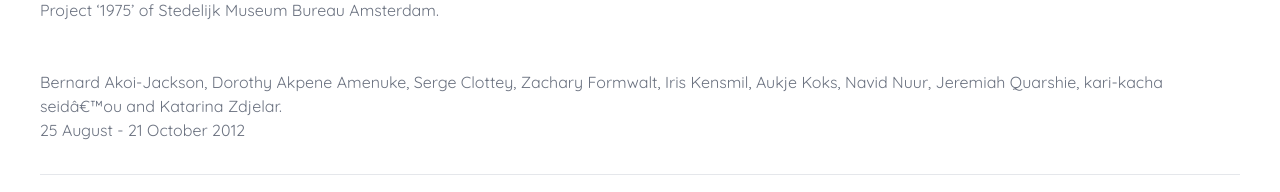
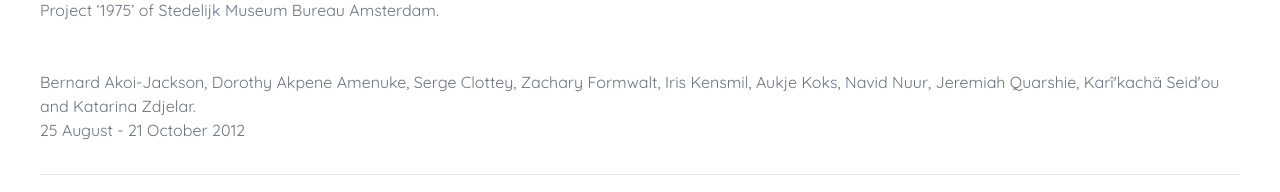
Before and after one commit to Eyram-gb/jayq, a Next.js app: page /exhibitions/travel in a window 1280 px wide. Shown: the part 742-934 px from the top of the page. Built offline with nearby package versions, Linux system fonts and the light colour scheme.

Commit message:
remote merge

```diff
--- a/src/pages/exhibitions/travel.jsx
+++ b/src/pages/exhibitions/travel.jsx
@@ -79,18 +79,20 @@ const Travel = () => {
         </p>
         <br />
         <p className="text-gray-500">
-         <span className="text-black">Curators:</span> Jelle Bouwhuis and Kerstin Winking (Stedelijk Museum Bureau
-          Amsterdam) Kofi Setordji and Odile Tevie (Nubuke Foundation) Time,
-          Trade & Travel has been made possible in part by contributions from
-          the Mondrian Fund, the Amsterdam Fund for the Arts, HIVOS and SNS
-          REAAL Fund The exhibition is part of Project &lsquo;1975&rsquo; of
-          Stedelijk Museum Bureau Amsterdam.
+          <span className="text-black">Curators:</span> Jelle Bouwhuis and
+          Kerstin Winking (Stedelijk Museum Bureau Amsterdam) Kofi Setordji and
+          Odile Tevie (Nubuke Foundation) Time, Trade & Travel has been made
+          possible in part by contributions from the Mondrian Fund, the
+          Amsterdam Fund for the Arts, HIVOS and SNS REAAL Fund The exhibition
+          is part of Project &lsquo;1975&rsquo; of Stedelijk Museum Bureau
+          Amsterdam.
         </p>
-        <br /><br />
+        <br />
+        <br />
         <p className="text-gray-500">
           Bernard Akoi-Jackson, Dorothy Akpene Amenuke, Serge Clottey, Zachary
           Formwalt, Iris Kensmil, Aukje Koks, Navid Nuur, Jeremiah Quarshie,
-          kari-kacha seidâ€™ou and Katarina Zdjelar.
+          Karî&apos;kachä Seid&apos;ou and Katarina Zdjelar.
           <br />
           25 August - 21 October 2012
         </p>
--- a/src/pages/portfolio/paintings.jsx
+++ b/src/pages/portfolio/paintings.jsx
@@ -18,7 +18,7 @@ const imageNames = [
   "Jessica _ Acrylic on canvas _ 81cm by 102cm _ 2010",
   "Kelechi Ama-Obi _ Acrylic on canvas _ 120cm by 150cm _ 2022",
   "Manye and Akuyo_ Yellow is the Colour of Water series _ Acrylic on canvas _ 152cm by 121cm _ 2016",
-  "Manyer (Queen Mother) _ Acrylic on canvas _ 91cm by 182cm _ 2018",
+  // "Manyer (Queen Mother) _ Acrylic on canvas _ 91cm by 182cm _ 2018",
   "Market Woman_s Daughter _ Acrylic on canvas _ 102cm by 127cm _ 2013",
   "Obiribea_ Yellow is the Colour of Water series _ Acrylic on canvas _ 152cm by 121cm _ 2016",
   "Queen no.2 _ Acrylic on canvas _ 91cm by 182cm _ 2018",
--- a/src/pages/projects/yellow-is-the-colour-of-water.jsx
+++ b/src/pages/projects/yellow-is-the-colour-of-water.jsx
@@ -89,7 +89,7 @@ const Yellow = () => {
           cement, and in recollections of minds and materials that may recall
           its traces. Robin Riskin Independent Curato
         </p>
-        <div className="mt-6 text-gray-500">
+        {/* <div className="mt-6 text-gray-500">
           <p className="font-bold text-black">The Approach</p>
           <p className="text-gray-700">A workStream of 5 projects:</p>
           <ul className="list-disc">
@@ -99,7 +99,7 @@ const Yellow = () => {
             <li>Keti Koti Symposium</li>
             <li>Outreach and promotion</li>
           </ul>
-        </div>
+        </div> */}
         <hr className="my-8" />
         <Masonry
           breakpointCols={breakpointColumnsObj}
```
